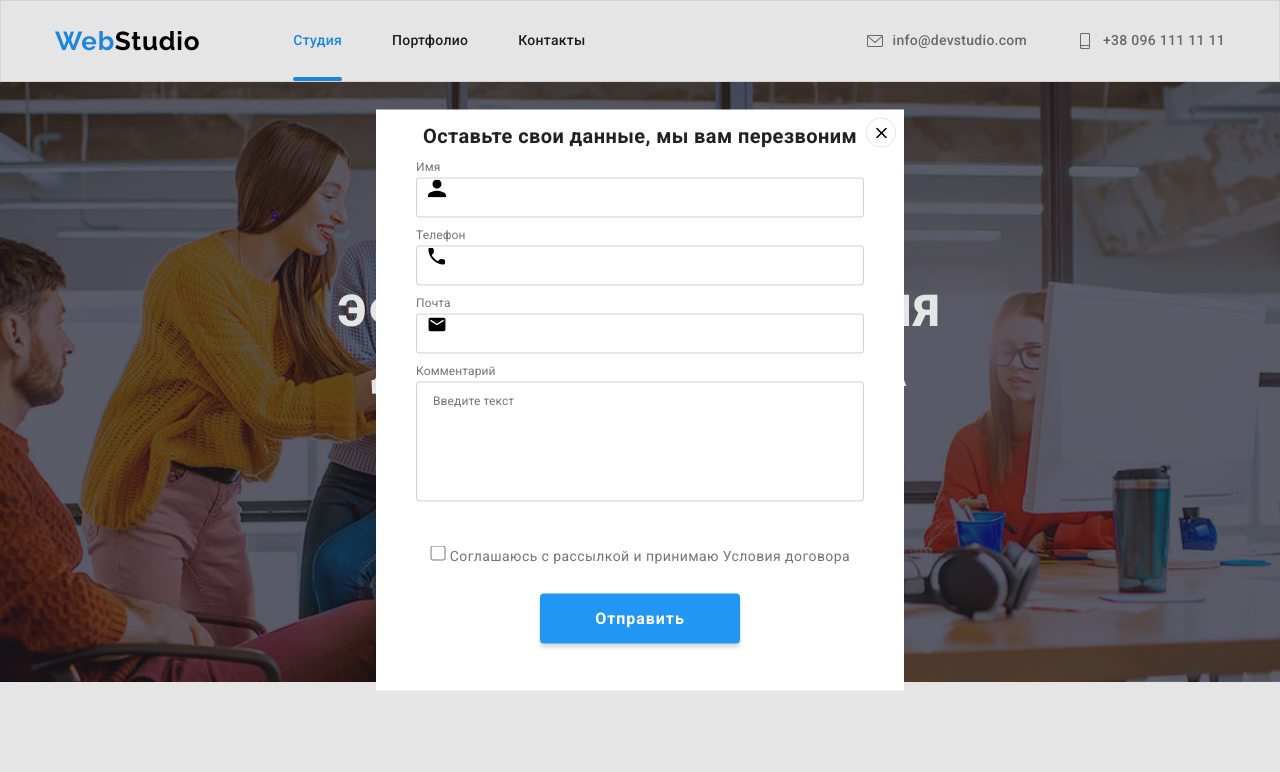
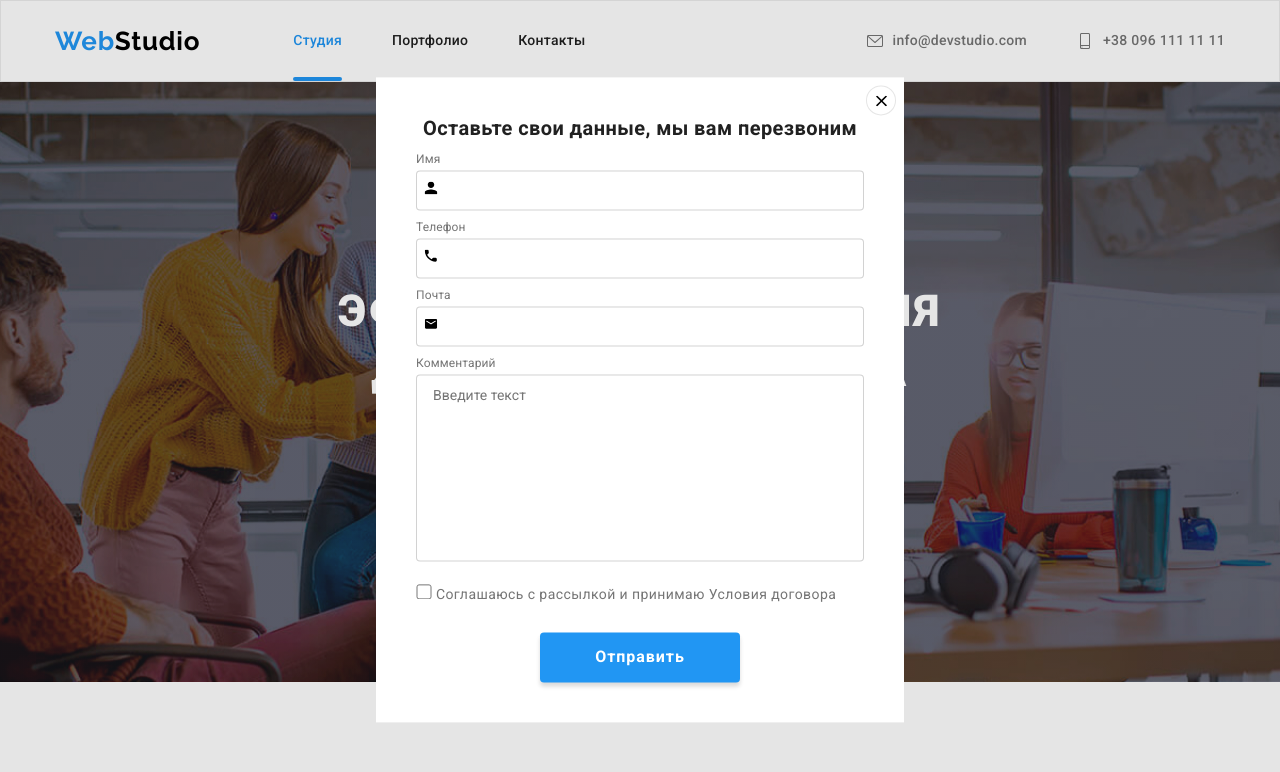
Before and after one commit to Karina2500/Karina2500-goit-markup-hw-06, a plain HTML site: page index.html in a window 1280 px wide. Both pictures are taken after a click on the button "Заказать услугу". Shown: the top 772 px of the page. Drawn offline with nearby package versions, Linux system fonts and the light colour scheme.

Commit message:
before icon

```diff
--- a/css/styles.css
+++ b/css/styles.css
@@ -735,7 +735,6 @@ justify-content: space-between;
 
     min-width: 528px;
     min-height: 581px;
-    padding: 15px;
 
     background-color: var(--background-color);
     transition: transform 250ms cubic-bezier(0.4, 0, 0.2, 1), opacity 250ms cubic-bezier(0.4, 0, 0.2, 1);
@@ -756,6 +755,13 @@ justify-content: space-between;
     width: 11px;
     height: 11px;
     fill: currentColor;
+
+    transition: color 250ms cubic-bezier(0.4, 0, 0.2, 1);
+}
+
+.icon-close:focus,
+.icon-close:hover {
+    color: var(--accent-text-color);
 }
 
 .icon-close-black {
@@ -938,6 +944,13 @@ justify-content: space-between;
     font-size: 16px;
     letter-spacing: 0.06em;
     cursor: pointer;
+
+    transition: background-color 250ms cubic-bezier(0.4, 0, 0.2, 1);
+}
+
+.form-bottom:focus,
+.form-bottom:hover {
+    background-color: #188ce8;
 }
 
 .form-footer-icon {
@@ -950,21 +963,9 @@ justify-content: space-between;
 /* cards place */
 
 .form-main {
-    display: flex;
-    width: 448px;
-    flex-direction: column;
-    align-items: center;
-    text-align: left;
-    padding: 0;
-    margin: 0 auto;
+    padding: 40px 40px;
 }
 
-.form-div {
-    width: 100%;
-    font-size: 16px;
-    line-height: 1.125;
-    margin-bottom: 20px;
-}
 
 .main-name {
     font-size: 20px;
@@ -992,18 +993,19 @@ justify-content: space-between;
     font-size: 16px;
     line-height: 1.87;
     margin: 0 auto;
+    cursor: pointer;
+
+    transition: background-color 250ms cubic-bezier(0.4, 0, 0.2, 1);
+}
+
+.form-main-button:hover,
+.form-main-button:focus {
+    background-color: #2196F3;
 }
 
 .form-modal {
     position: relative;
     margin-bottom: 10px;
-    display: block;
-
-    font-weight: 400;
-    font-size: 12px;
-    color: var(--secondary-text-color);
-    letter-spacing: 0.01em;
-    line-height: 1.2;
 }
 
 .main-form {
@@ -1022,17 +1024,18 @@ justify-content: space-between;
     border: 1px solid rgba(33, 33, 33, 0.2);
     border-radius: 4px;
     cursor: pointer;
-    padding-left: 42px;
 }
 
 .form-main-icon {
     position: absolute;
-    left: 12px;
+    display: inline-block;
+    left: 15px;
     top: 50%;
-    transform: translate(0, -50%);
-    width: 18px;
-    height: 18px;
+    transform: translate(-50%);
+    width: 13px;
+    height: 13px;
 }
+
 
 .comment-form {
     margin-bottom: 20px;
@@ -1053,13 +1056,8 @@ justify-content: space-between;
     border: 1px solid rgba(33, 33, 33, 0.2);
     border-radius: 4px;
     width: 448px;
-    height: 120px;
+    min-height: 120px;
     padding: 12px 16px;
-    font-weight: 400;
-    font-size: 12px;
-    letter-spacing: 0.01em;
-
-    color: rgba(117, 117, 117, 0.5);
 }
 
 .chek-main {
--- a/index.html
+++ b/index.html
@@ -334,9 +334,8 @@
                     <use href="./images/symbol.svg#icon-close"></use>
                 </svg>
             </button>
-            <form class="form-main">
+            <form class="form-main" role="group">
                 <h2 class="main-name">Оставьте свои данные, мы вам перезвоним</h2>
-                <div class="form-div">
                 <div class="form-modal">
                     <label class="main-form">Имя</label>
                     <input type="text" class="form-main-input" name="name" id="name">
@@ -363,7 +362,6 @@
                     <label class="main-form" for="coments">Комментарий</label>
                     <textarea class="textarea-form" name="comments" id="comments" cols="30" rows="10"
                         placeholder="Введите текст"></textarea>
-                    </div>
                 </div>
                 <div class="chek-main">
                     <input type="checkbox" name="" id="">
```
Lines whose indentation alone changed are shown as unchanged.
